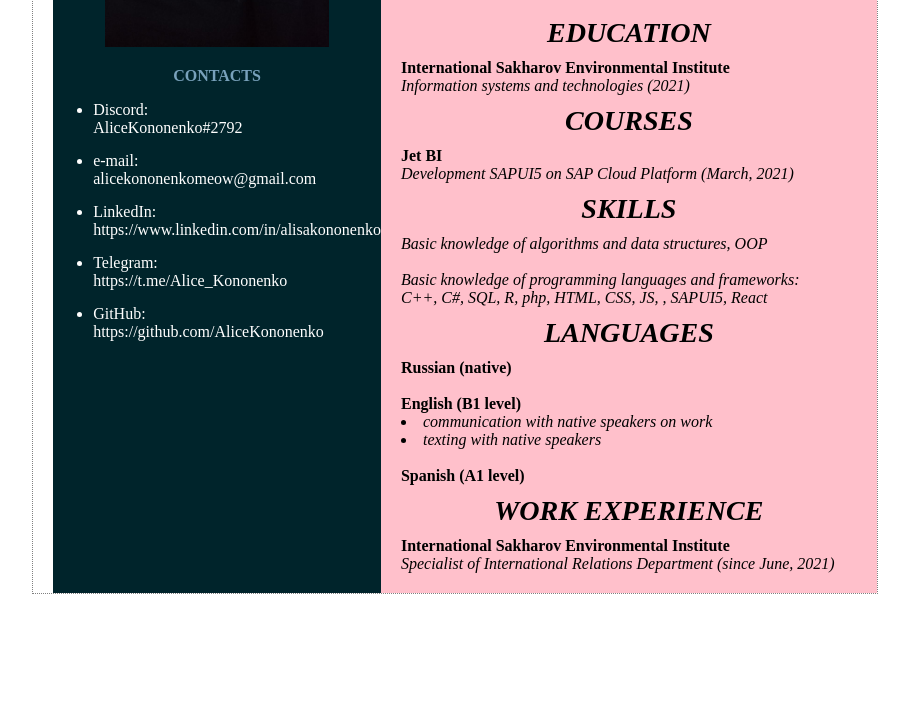
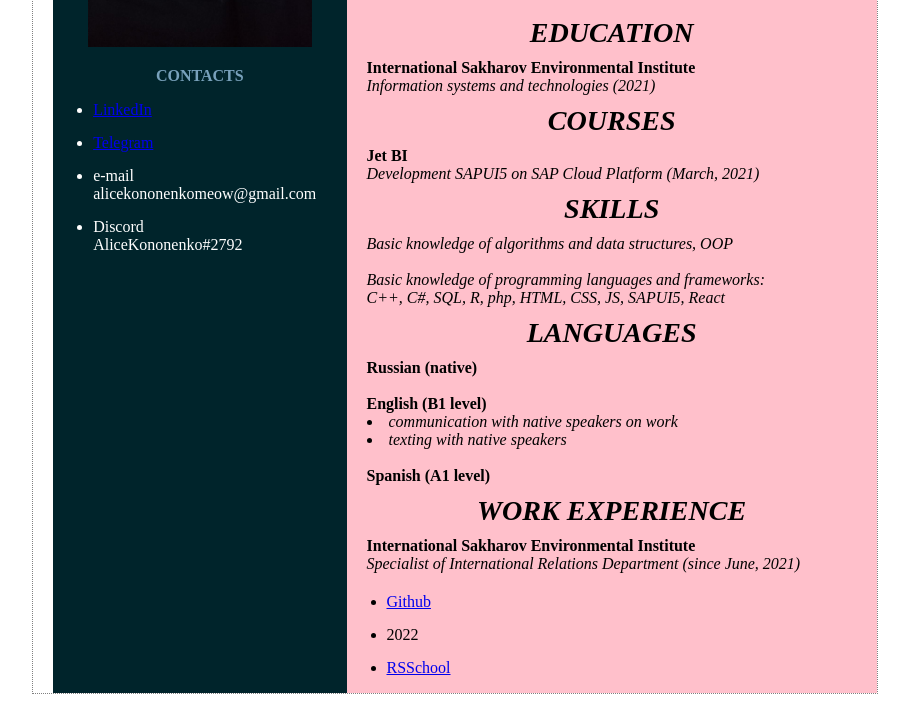
Before and after one commit to AliceKononenko/rsschool-cv, a plain HTML site: page index.html in a window 1280 px wide. Shown: the part 302-1004 px from the top of the page, without its empty margins (185-1094 px from the left). Before the commit the page ends 904 px from the top, so only its background shows below. Drawn offline with Linux system fonts and the light colour scheme; a web font is replaced by a local one.

Commit message:
fix: contact links,name CV; feat: add footer

```diff
--- a/index.html
+++ b/index.html
@@ -12,21 +12,26 @@
 </head>
 <body>
     <main class="cv">
+        <header class="header"></header>
         <section class="photo_contacts_block">
-            <header class="myphoto">
+            <div class="myphoto">
                 <img class="photo" src="img/photo.png" alt="photo">
-            </header>
+            </div>
             <article class="contacts">
                 <h4 class="contacts_text">CONTACTS</h4>
                     <ul class="contacts_list">
-                        <li>Discord:<p>AliceKononenko#2792</p></li>
-                        <li>e-mail:<p>alicekononenkomeow@gmail.com</p></li>
-                        <li>LinkedIn:<p>https://www.linkedin.com/in/alisakononenko</p></li>
-                        <li>Telegram:<p>https://t.me/Alice_Kononenko</p></li>
-                        <li>GitHub:<p>https://github.com/AliceKononenko</p></li>
+                        <li>
+                            <a href="https://www.linkedin.com/in/alisakononenko">LinkedIn</a>
+                        </li>
+                        <li>
+                            <a href="https://t.me/Alice_Kononenko">Telegram</a>
+                        </li>
+                        <li>e-mail<p>alicekononenkomeow@gmail.com</p></li>
+                        <li>Discord<p>AliceKononenko#2792</p></li>
                     </ul>
                 </h4>
             </article>
+            <article class="rssLogo"></article>
         </section>
         <section class="allInformation">
             <article class="name_specialty_block">
@@ -60,7 +65,7 @@
                         <div class="additionalDescription">Basic knowledge of algorithms and data structures, OOP</div>
                         &nbsp;
                         <div class="additionalDescription">Basic knowledge of programming languages and frameworks:</div>
-                        <div class="additionalDescription">C++, C#, SQL, R, php, HTML, CSS, JS, , SAPUI5, React</div>
+                        <div class="additionalDescription">C++, C#, SQL, R, php, HTML, CSS, JS, SAPUI5, React</div>
                     </div>
                     <div class="headName">
                         <h3>LANGUAGES</h3>
@@ -91,6 +96,19 @@
                     </div>
                 </div>
             </article>
+            <footer class="footer">
+                <nav class="footerNav">
+                    <ul class="footerElements">
+                        <li class="gitLink">
+                            <a href="https://github.com/AliceKononenko">Github</a>
+                        </li>
+                        <li class="year">2022</li>
+                        <li class="courseLink">
+                            <a href="https://rs.school/js/">RSSchool</a>
+                        </li>
+                    </ul>
+                </nav>
+            </footer>
         </section>
 
 
```
